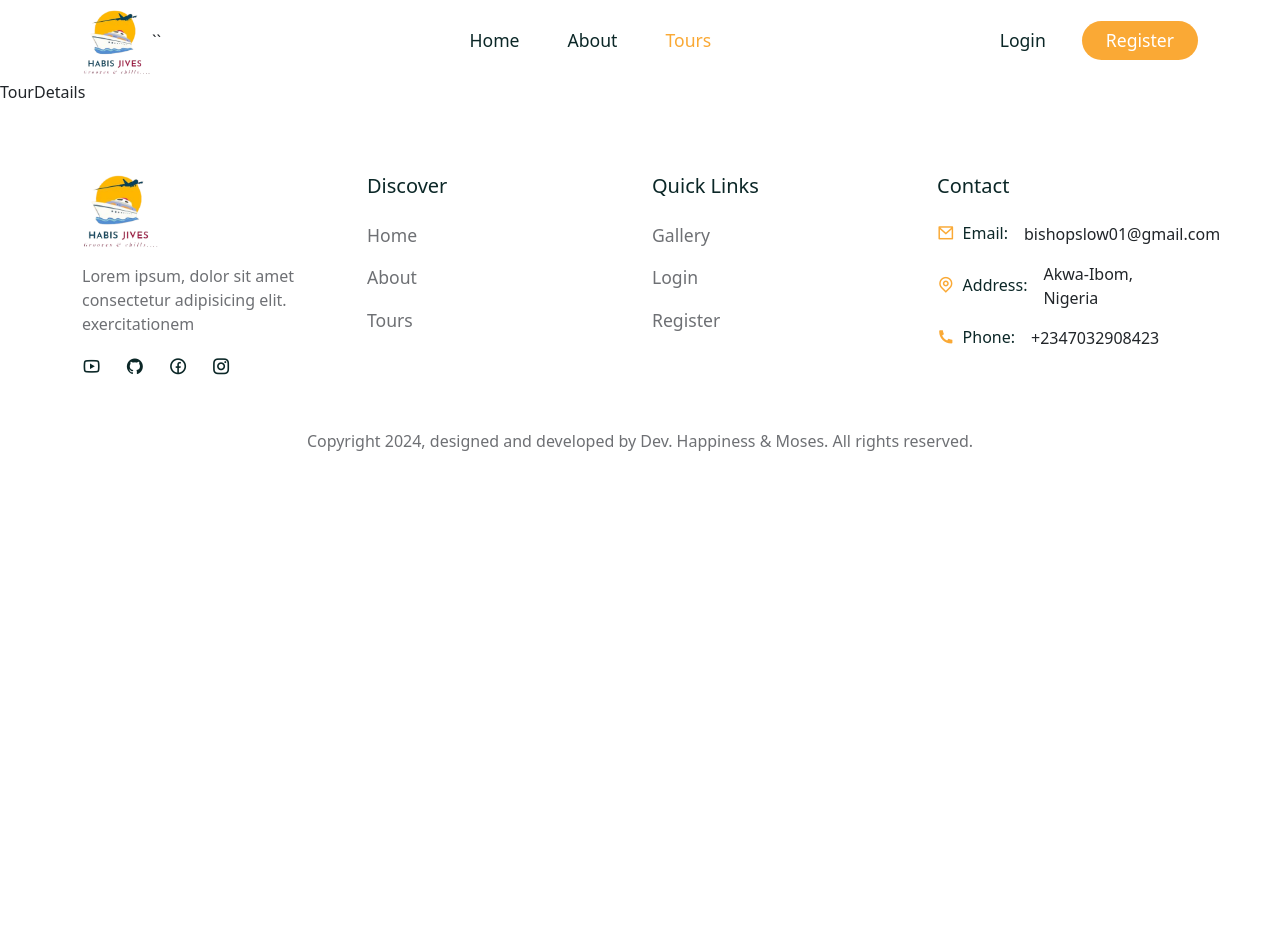
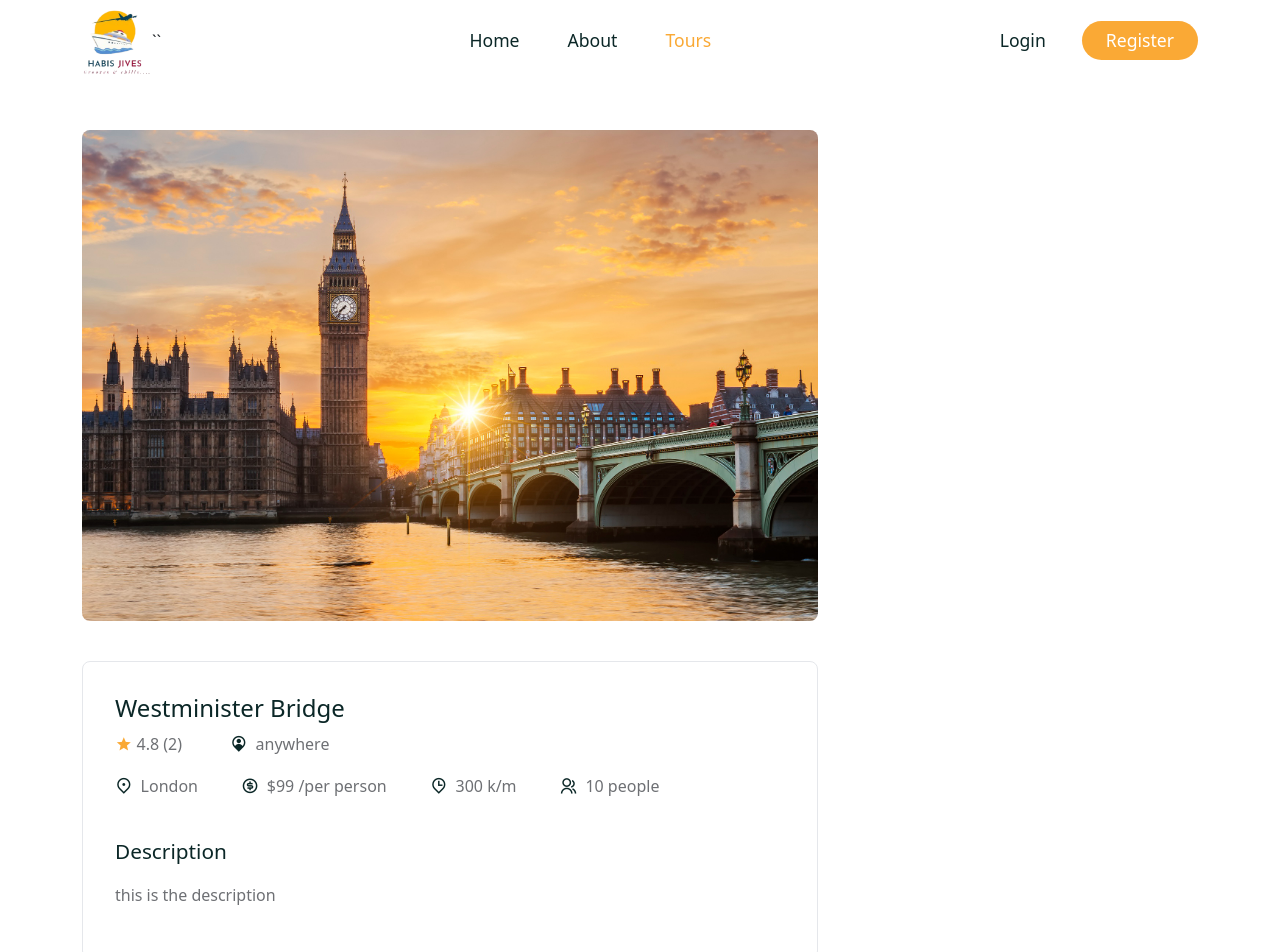
Before and after one commit to Happygirlie/Habis-Jives-travels-and-tour, a React (Create React App) app in the folder MernStack-Tour-Management-main/MernStack-Tour-Management-main/tour-management/frontend/: page /tours/01 in a window 1280 px wide. Shown: the top 952 px of the page. Before the commit the page ends 800 px from the top, so only its background shows below. Built offline with nearby package versions, Linux system fonts and the light colour scheme; a web font is replaced by a local one.

Commit message:
tourDetails fully functional

```diff
--- a/MernStack-Tour-Management-main/MernStack-Tour-Management-main/tour-management/frontend/src/assets/data/tours.js
+++ b/MernStack-Tour-Management-main/MernStack-Tour-Management-main/tour-management/frontend/src/assets/data/tours.js
@@ -13,6 +13,7 @@
     city: "London",
     distance: 300,
     price: 99,
+    address: "anywhere",
     maxGroupSize: 10,
     desc: "this is the description",
     reviews: [
@@ -35,6 +36,7 @@
     city: "Indonesia",
     distance: 400,
     price: 99,
+    address: "anywhere",
     maxGroupSize: 8,
     desc: "this is the description",
     reviews: [
@@ -53,6 +55,7 @@
     city: "Thailand",
     distance: 500,
     price: 99,
+    address: "anywhere",
     maxGroupSize: 8,
     desc: "this is the description",
     reviews: [
@@ -71,6 +74,7 @@
     city: "Thailand",
     distance: 500,
     price: 99,
+    address: "anywhere",
     maxGroupSize: 8,
     desc: "this is the description",
     reviews: [
@@ -89,6 +93,7 @@
     city: "Indonesia",
     distance: 500,
     price: 99,
+    address: "anywhere",
     maxGroupSize: 8,
     desc: "this is the description",
     reviews: [
@@ -107,6 +112,7 @@
     city: "Japan",
     distance: 500,
     price: 99,
+    address: "anywhere",
     maxGroupSize: 8,
     desc: "this is the description",
     reviews: [
@@ -125,6 +131,7 @@
     city: "France",
     distance: 500,
     price: 99,
+    address: "anywhere",
     maxGroupSize: 8,
     desc: "this is the description",
     reviews: [],
@@ -138,6 +145,7 @@
     city: "Thailand",
     distance: 500,
     price: 99,
+    address: "anywhere",
     maxGroupSize: 8,
     desc: "this is the description",
     reviews: [
--- a/MernStack-Tour-Management-main/MernStack-Tour-Management-main/tour-management/frontend/src/pages/TourDetails.jsx
+++ b/MernStack-Tour-Management-main/MernStack-Tour-Management-main/tour-management/frontend/src/pages/TourDetails.jsx
@@ -1,8 +1,166 @@
-import React from 'react'
+import React, {useRef, useState} from "react";
+import "../styles/tour-details.css";
+import { Container, Row, Col, Form, ListGroup} from "reactstrap";
+import {useParams} from "react-router-dom";
+import tourData from "../assets/data/tours";
+import calculateAvgRating from "./../utils/avgRating";
+import avatar from "../assets/images/avatar.jpg";
 
 const TourDetails = () => {
+
+  const {id} = useParams()
+  const reviewMsgRef = useRef("")
+  const [tourRating, setTourRating] = useState(null)
+
+  //this is a static data, will call our API and load data from database
+  const tour = tourData.find(tour=> tour.id === id)
+
+  // D structure properties from tour object
+  const { photo, title, desc, price, reviews, address, city, distance, maxGroupSize} =
+  tour
+
+  const {totalRating, avgRating} = calculateAvgRating(reviews)
+
+  // format date
+  const options = {day: "numeric", month: "long", year: "numeric"}
+
+  //submit request to the server
+  const submitHandler = e=>{
+    e.preventDefault()
+    const reviewText = reviewMsgRef.current.value
+
+    // will activate api call
+  }
+
   return (
-    <div>TourDetails</div>
+    <>
+
+  <section>
+    <Container>
+      <Row>
+        <Col lg="8">
+          <div className="tour__content">
+            <img src={photo} alt="" />
+
+            <div className="tour__info">
+              <h2>{title}</h2>
+
+              <div className="d-flex
+               align-items-center gap-5">
+                 <span className="tour__rating
+             d-flex align-items-center gap-1">
+              <i
+               class="ri-star-s-fill"
+               style={{'color': "var(--secondary-color)"
+              }}>
+              </i>
+               {calculateAvgRating === 0 ? null : avgRating}
+              {totalRating === 0 ? (
+                 "Not rated"
+              ) : (
+                <span>({reviews.length})</span>
+              )}
+                </span>
+
+                  <span>
+                  <i class="ri-map-pin-user-fill"></i> {address}
+                  </span>
+
+              </div>
+
+              <div className="tour__extra-details">
+                <span><i class="ri-map-pin-2-line"></i> {city}
+                </span>
+                <span>
+                  <i class="ri-money-dollar-circle-line"></i> ${price} /per
+                  person
+                </span>
+                <span>
+                  <i class="ri-map-pin-time-line"></i> {distance} k/m
+                </span>
+                <span><i class="ri-group-line"></i> {maxGroupSize} people
+                </span>
+              </div>
+              <h5>Description</h5>
+              <p>{desc}</p>
+            </div>
+            {/* ======== tour reviews section ========= */}
+            <div className="tour__reviews mt-4">
+              <h4>Reviews ({reviews?.length} reviews)</h4>
+
+              <Form onSubmit={submitHandler}>
+                <div className="d-flex align-center gap-3
+                mb-4 rating__group">
+                  <span onClick={() => setTourRating(1)}>
+                    1 <i class="ri-star-s-fill"></i>
+                  </span>
+                  <span  onClick={() => setTourRating(2)}>
+                    2 <i class="ri-star-s-fill"></i>
+                  </span>
+                  <span  onClick={() => setTourRating(3)}>
+                    3 <i class="ri-star-s-fill"></i>
+                  </span>
+                  <span  onClick={() => setTourRating(4)}>
+                    4 <i class="ri-star-s-fill"></i>
+                  </span>
+                  <span  onClick={() => setTourRating(5)}>
+                    5 <i class="ri-star-s-fill"></i>
+                  </span>
+                </div>
+                <div className="review__input">
+                  <input
+                    type="text"
+                    ref={reviewMsgRef}
+                    placeholder="share your thoughts"
+                    required
+                    />
+                  <button
+                   className="btn primary__btn text-white"
+                   type="submit"
+
+                   >
+                    Submit
+                  </button>
+                </div>
+              </Form>
+
+              <ListGroup className="user__reviews">
+                {reviews?.map(review => (
+                  <div className="review__item">
+                    <img src={avatar} alt="" />
+
+                    <div className="w-100">
+                      <div className="d-flex align-items-center
+                      justify-content-between">
+                        <div>
+                          <h5>moses</h5>
+                          <p>
+                            {new Date("06-05-2024").toLocaleDateString(
+                              "en-US", options
+                            )}
+                          </p>
+                        </div>
+                        <span className="d-flex align-items-center">
+                          5 <i class="ri-star-s-fill"></i>
+                        </span>
+                      </div>
+
+                      <h6>Exquisite tour</h6>
+                    </div>
+                  </div>
+                ))}
+              </ListGroup>
+            </div>
+             {/* ======== tour reviews section end ========= */}
+          </div>
+        </Col>
+        <Col lg="4">
+
+        </Col>
+      </Row>
+    </Container>
+  </section>
+    </>
   )
 }
 
--- /dev/null
+++ b/MernStack-Tour-Management-main/MernStack-Tour-Management-main/tour-management/frontend/src/styles/tour-details.css
@@ -0,0 +1,122 @@
+.tour__content img {
+    width: 100%;
+    border-radius: 0.5rem;
+    margin-bottom: 2.5rem;
+}
+
+.tour__info,
+.tour__reviews {
+    border-radius: 0.5rem;
+    border: 1px solid rgb(229, 231, 235);
+    padding: 2rem;
+}
+
+.tour__info h2 {
+    font-size: 1.5rem;
+}
+
+.tour__info span {
+    display: flex;
+    align-items: center;
+    column-gap: 0.5rem;
+    font-size: 1rem;
+    color: var(--text-color);
+}
+
+.tour__info span i {
+    color: var(--heading-color);
+    font-size: 1.1rem;
+}
+
+.tour__extra-details {
+    display: flex;
+    align-items: center;
+    column-gap: 2.7rem;
+    margin-top: 1rem;
+    margin-bottom: 2.5rem;
+}
+
+.tour__info h5 {
+ margin-bottom: 1rem;
+ font-size: 1.3rem;
+}
+
+.tour__info p {
+    line-height: 30px;
+    font-size: 1rem;
+    color: var(--text-color);
+}
+
+.rating__group {
+    font-size: 1.1rem;
+    display: flex;
+    align-items: center;
+    color: var(--secondary-color);
+    cursor: pointer;
+}
+
+.tour__reviews h4 {
+    margin-bottom: 3rem;
+}
+
+.review__input {
+    display: flex;
+    align-items: center;
+    justify-content: space-between;
+    width: 100%;
+    padding: 0.7rem;
+    border-radius: 2rem;
+    border: 1px solid var(--secondary-color);
+}
+
+.review__input input {
+    width: 100%;
+    padding: 0.5rem 0;
+    border: none;
+}
+
+.review__input input:focus {
+    outline: none;
+}
+
+.review__item {
+    display: flex;
+    align-items: center;
+    column-gap: 1rem;
+    margin-bottom: 2rem;
+}
+
+.review__item img {
+    width: 3.5rem;
+    height: 3.5rem;
+    border-radius: 50px;
+    object-fit: cover;
+}
+
+.user__reviews {
+    margin-top: 2.5rem;
+}
+
+.review__item h5 {
+    font-size: 1rem;
+    margin-bottom: 0;
+}
+
+.review__item p {
+    font-size: 0.9rem;
+    color: var(--text-color);
+}
+
+.review__item h6 {
+    font-size: 1.1rem;
+    color: var(--text-color);
+}
+
+.review__item span i {
+    font-size: 1.2rem;
+    color: var(--secondary-color);
+}
+
+.review__item span {
+    font-weight: 500;
+}
```
Also changed, not shown: MernStack-Tour-Management-main/MernStack-Tour-Management-main/tour-management/frontend/src/components/Booking/Booking.jsx (added, +9 -0 lines), MernStack-Tour-Management-main/MernStack-Tour-Management-main/tour-management/frontend/src/components/Booking/booking.css (added).
